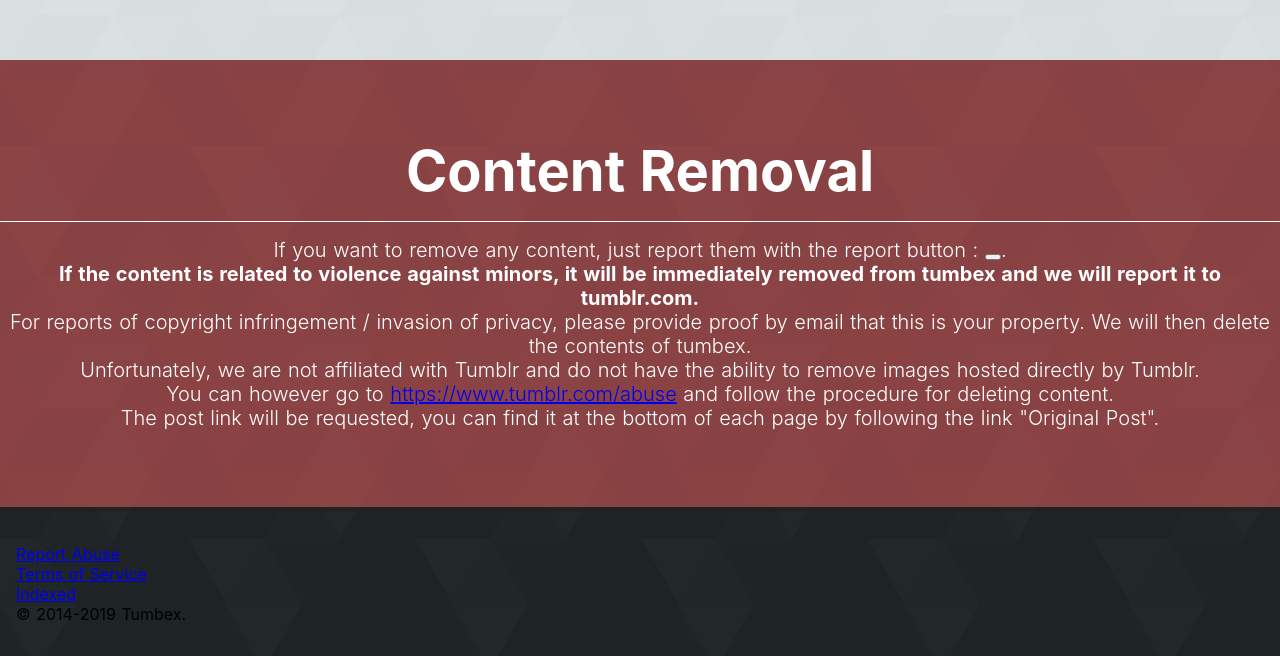
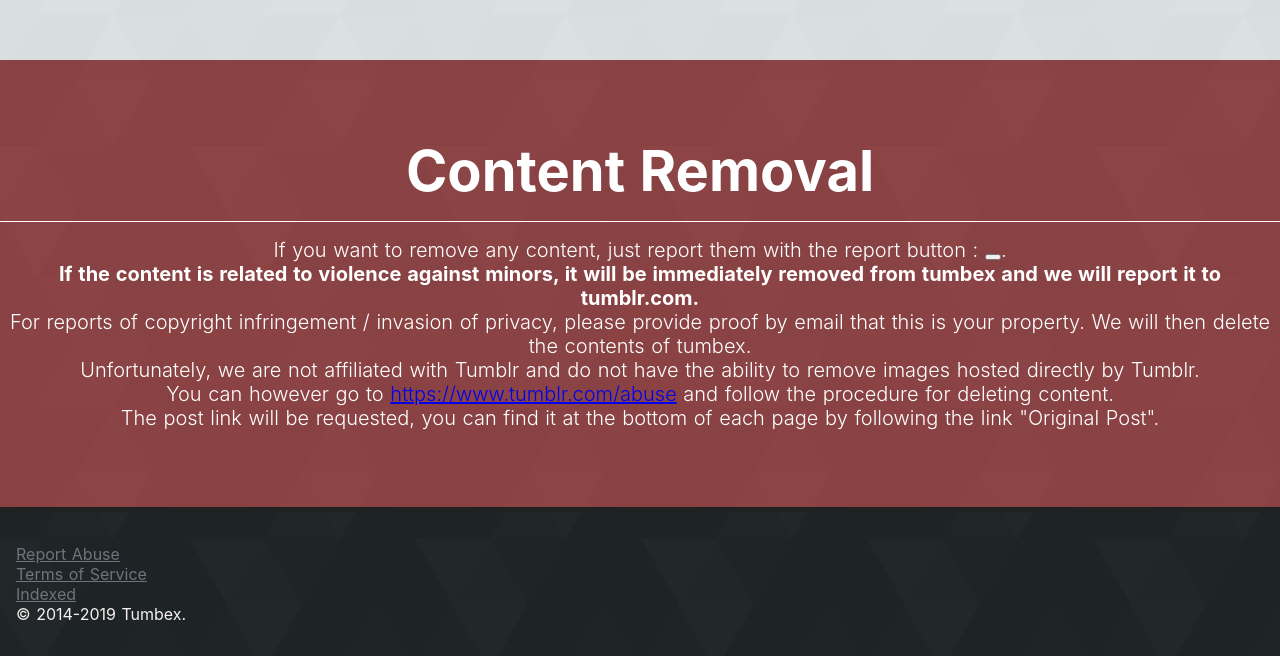
Before and after one commit to mirimadahmed/tumbex-clone-vue-js, a Nuxt app: page / in a window 1280 px wide. Shown: the part 640-1296 px from the top of the page. Built offline with nearby package versions, Linux system fonts and the light colour scheme.

Commit message:
footer colors

```diff
--- a/components/Layout/Footer.vue
+++ b/components/Layout/Footer.vue
@@ -13,7 +13,7 @@
         </div>
       </div>
     </div>
-    <div class="col-md-6 text-right">
+    <div class="col-md-6 text-right copy">
       &copy; 2014-2019 Tumbex.
     </div>
   </div>
@@ -31,4 +31,10 @@ export default {
   background: rgba(33,33,33,0.85);
   border-top: 5px solid rgba(33,33,33,0.85);
 }
+a {
+  color: #6c757d !important;
+}
+.copy {
+  color: #f4f1ef;
+}
 </style>
```
